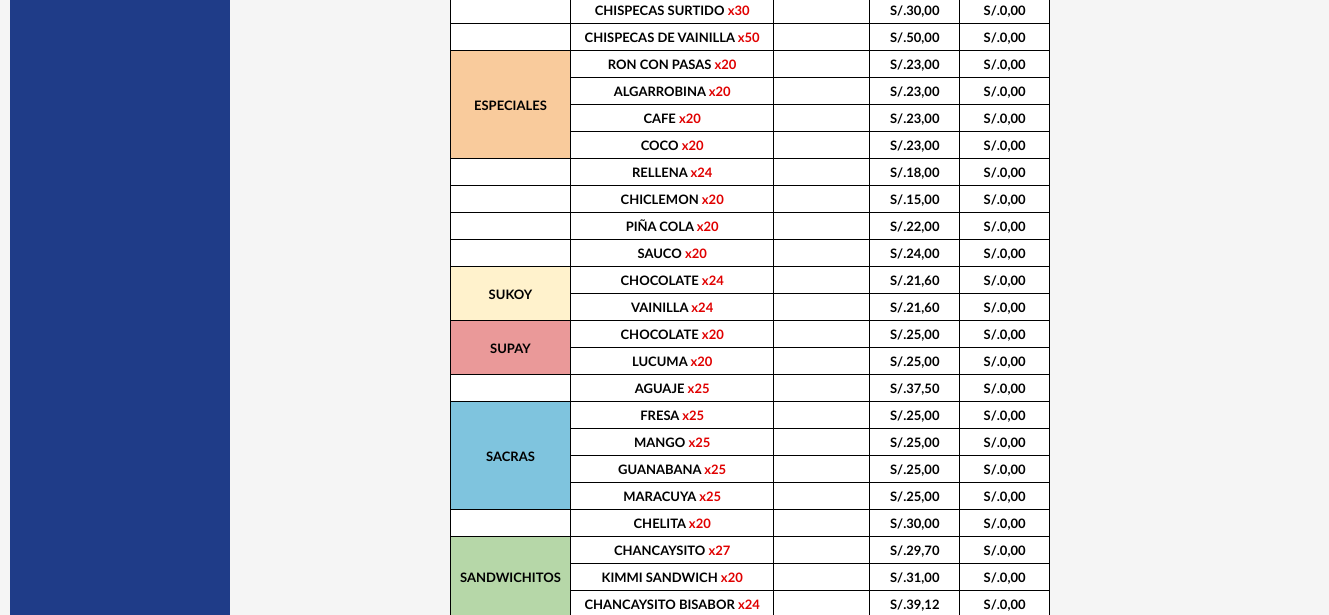
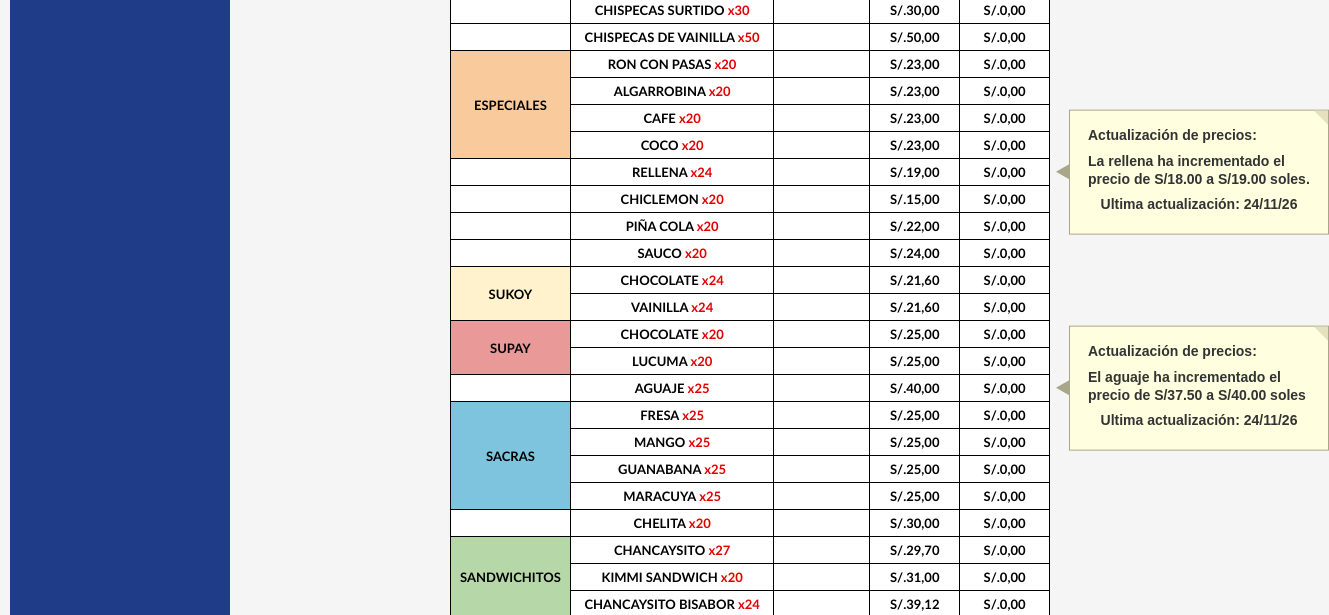
Before and after one commit to josemoises4/cuadre-caja, a plain HTML site: page productos.html in a window 1280 px wide. Shown: the part 178-793 px from the top of the page, 1329 px wide, since content can reach past the window. Drawn offline with nearby package versions, Linux system fonts and the light colour scheme.

Commit message:
Actualizacion de precios y Nuevo modulo de clientes

```diff
--- a/css/productos.css
+++ b/css/productos.css
@@ -398,3 +398,76 @@ body {
   color: #990000;
   border: 1px solid #e06666;
 }
+
+/* CELDA DEL AGUAJE */
+.total-actualizacion {
+    position: relative;
+}
+
+/* COMENTARIO DE ACTUALIZACIÓN DE PRECIOS */
+.comentario-precios {
+    position: absolute;
+
+    left: calc(100% + 20px);
+    top: 50%;
+    transform: translateY(-50%);
+
+    width: 260px;
+    box-sizing: border-box;
+
+    padding: 15px 18px;
+
+    background-color: #ffffe0;
+    border: 1px solid #aaa68a;
+
+    color: #333;
+    font-family: Arial, sans-serif;
+    font-size: 14px;
+    line-height: 1.3;
+
+    text-align: left;
+    z-index: 10;
+}
+
+/* ESQUINA DOBLADA */
+.comentario-precios::before {
+    content: "";
+    position: absolute;
+
+    top: 0;
+    right: 0;
+
+    width: 0;
+    height: 0;
+
+    border-top: 14px solid #e5e0bd;
+    border-left: 14px solid transparent;
+}
+
+/* PUNTA IZQUIERDA */
+.comentario-precios::after {
+    content: "";
+    position: absolute;
+
+    left: -14px;
+    top: 50%;
+
+    transform: translateY(-50%);
+
+    width: 0;
+    height: 0;
+
+    border-top: 8px solid transparent;
+    border-bottom: 8px solid transparent;
+    border-right: 14px solid #aaa68a;
+}
+
+/* TEXTOS */
+.comentario-precios strong {
+    display: block;
+    margin-bottom: 8px;
+}
+
+.comentario-precios p {
+    margin: 6px 0;
+}
--- a/productos.html
+++ b/productos.html
@@ -1,10 +1,10 @@
 <!DOCTYPE html>
 <html lang="es">
 <head>
-  <meta charset="UTF-8">
-  <meta name="viewport" content="width=device-width, initial-scale=1.0">
-  <title>Productos - ARTIKA</title>
-  <link rel="stylesheet" href="css/productos.css">
+    <meta charset="UTF-8">
+    <meta name="viewport" content="width=device-width, initial-scale=1.0">
+    <title>Productos - ARTIKA</title>
+    <link rel="stylesheet" href="css/productos.css">
 </head>
 <body>
 
@@ -30,6 +30,9 @@
           <li class="submenu-item">
             <a href="index.html">CUADRE DIGITAL</a>
           </li>
+          <li class="submenu-item">
+                    <a href="clientes.html">CLIENTES</a>
+                </li>
         </ul>
       </ul>
     </div>
@@ -123,8 +126,17 @@
               <td class="sin-categoria"></td>
               <td class="producto">RELLENA <span class="presentacion"> x24</span></td>
               <td class="cantidad"><input type="number" min="0" inputmode="numeric" placeholder=""></td>
-              <td class="precio" data-precio="18"></td>
-              <td class="total">S/.0,00</td>
+              <td class="precio" data-precio="19"></td>
+              <td class="total total-actualizacion">
+                S/.0,00
+
+              <!-- COMENTARIO DE ACTUALIZACIÓN -->
+                <div class="comentario-precios">
+                    <strong>Actualización de precios:</strong>
+                    <p>La rellena ha incrementado el precio de S/18.00 a S/19.00 soles.</p>
+                    <center>Ultima actualización: 24/11/26</center></p>
+                </div>
+              </td>
             </tr>
             <tr data-categoria="">
               <td class="sin-categoria"></td>
@@ -177,8 +189,17 @@
               <td class="sin-categoria"></td>
               <td class="producto">AGUAJE <span class="presentacion"> x25</span></td>
               <td class="cantidad"><input type="number" min="0" inputmode="numeric" placeholder=""></td>
-              <td class="precio" data-precio="37.5"></td>
-              <td class="total">S/.0,00</td>
+              <td class="precio" data-precio="40"></td>
+              <td class="total total-actualizacion">
+                S/.0,00
+
+                <!-- COMENTARIO DE ACTUALIZACIÓN -->
+                <div class="comentario-precios">
+                  <strong>Actualización de precios:</strong>
+                  <p>El aguaje ha incrementado el precio de S/37.50 a S/40.00 soles
+                    <center>Ultima actualización: 24/11/26</center></p>
+                </div>
+              </td>
             </tr>
             <tr class="inicio-grupo" data-categoria="SACRAS">
               <td class="categoria c-sacras" rowspan="4">SACRAS</td>
```
Also changed, not shown: clientes.html (added, +37 -0 lines), index.html (+3 -0 lines), css/clientes.css (added), js/clientes.js (added).
